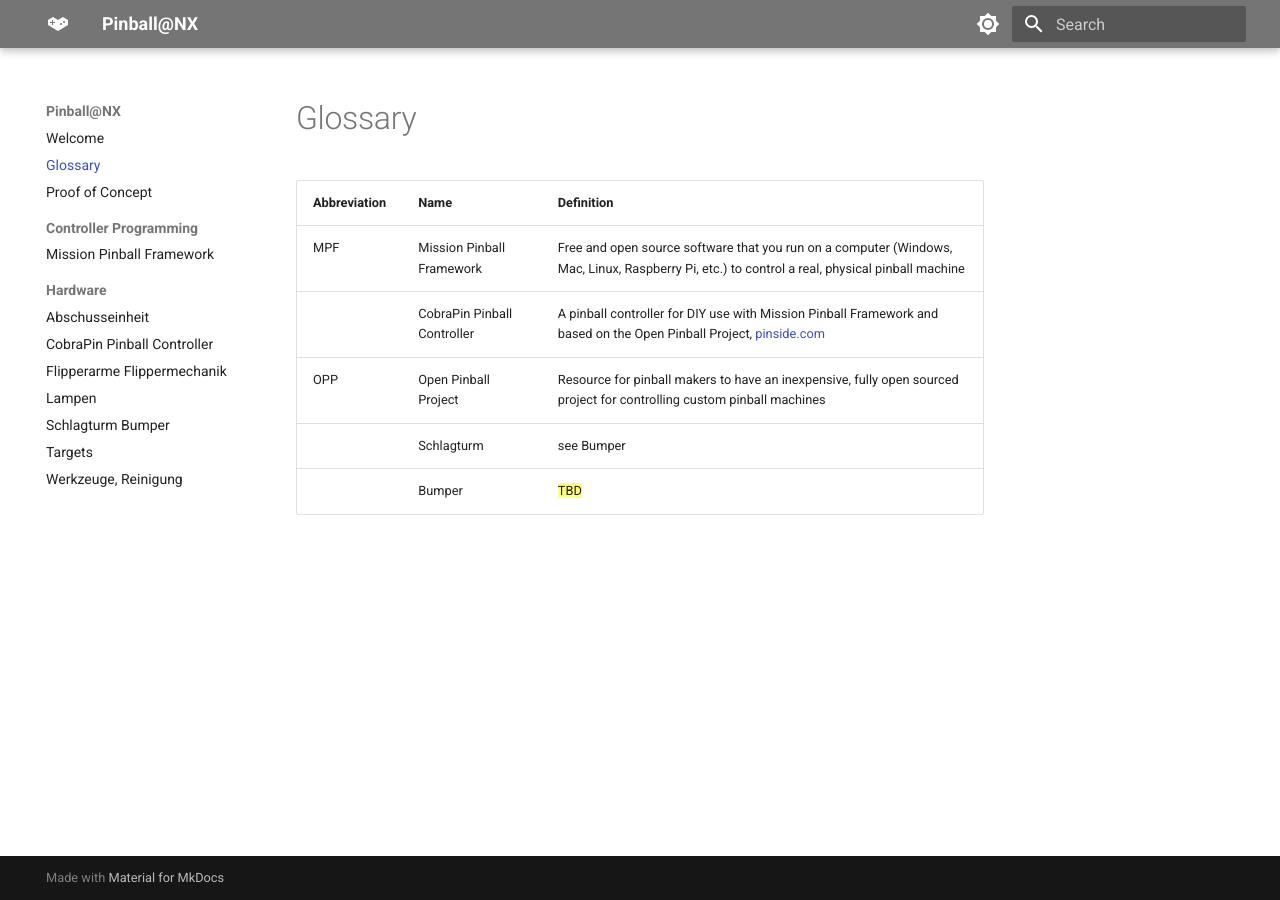
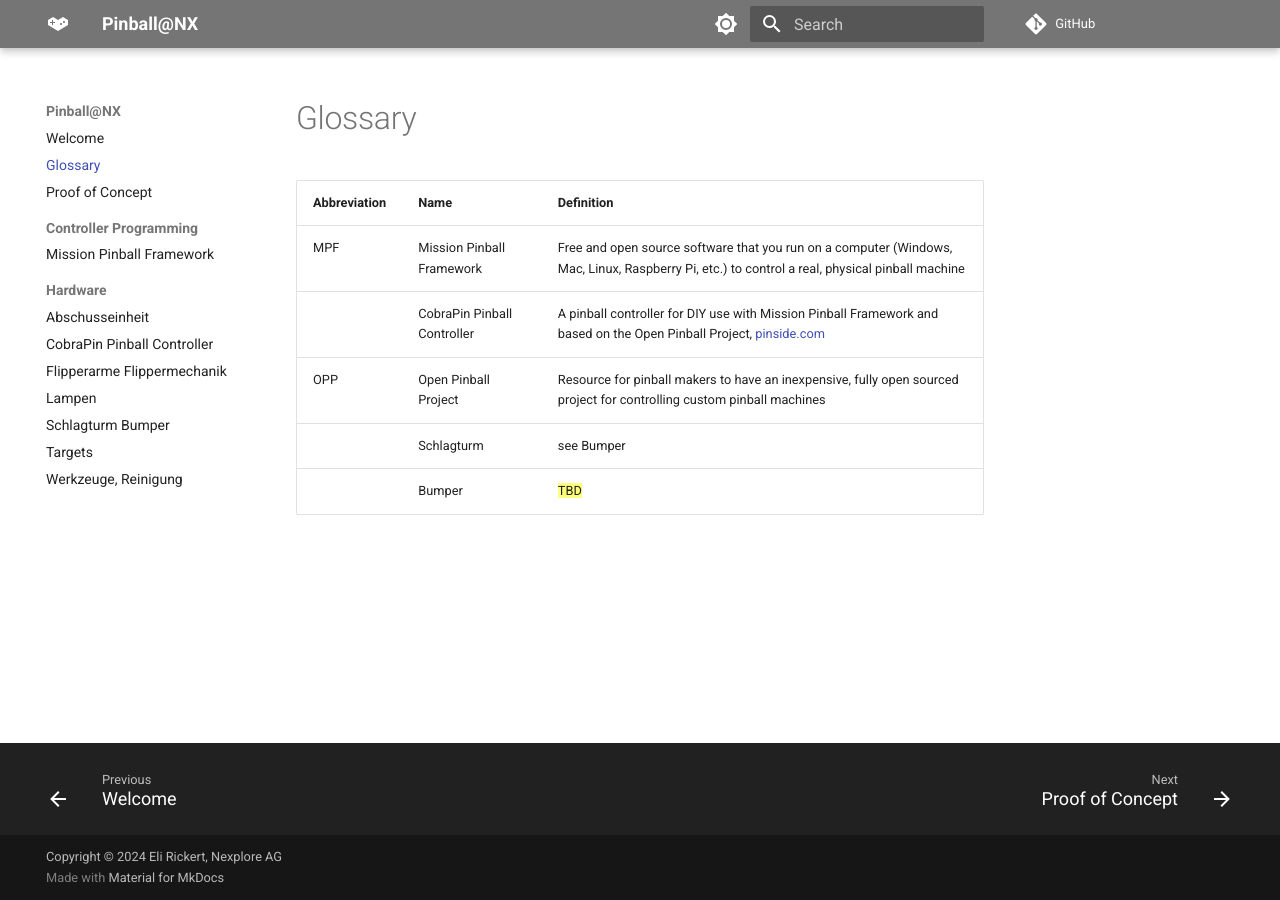
Before and after one commit to elirickert/pinball-at-nx, an MkDocs documentation site: the page built from docs/Glossary.md, in a window 1280 px wide. Built offline with MkDocs 1.6.1 and Material for MkDocs 9.7.7, drawn with Linux system fonts in a browser that asks for light colours; comment, search, counter and statistics services are not loaded.

Commit message:
test naviagtion footer, copyright, github links

```diff
--- a/mkdocs.yml
+++ b/mkdocs.yml
@@ -7,6 +7,7 @@
     favicon: _attachments/favicon.jpg
     features:
       - navigation.sections
+      - navigation.footer
 
     palette:
 
@@ -27,6 +28,10 @@
       toggle:
         icon: material/brightness-4
         name: Switch to light mode
+
+copyright: Copyright &copy; 2024 Eli Rickert, Nexplore AG
+
+repo_url: https://github.com/elirickert/pinball-at-nx
 
 # Extensions
 markdown_extensions:
```
